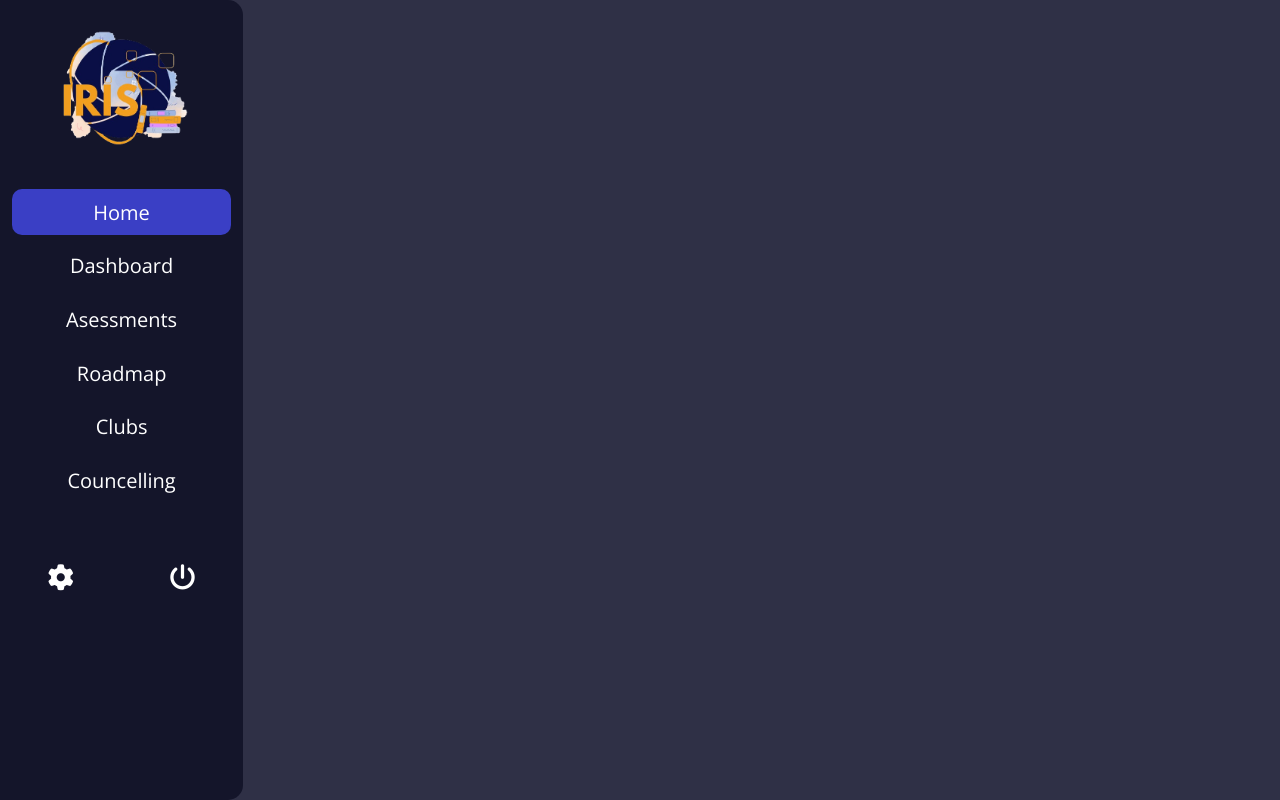
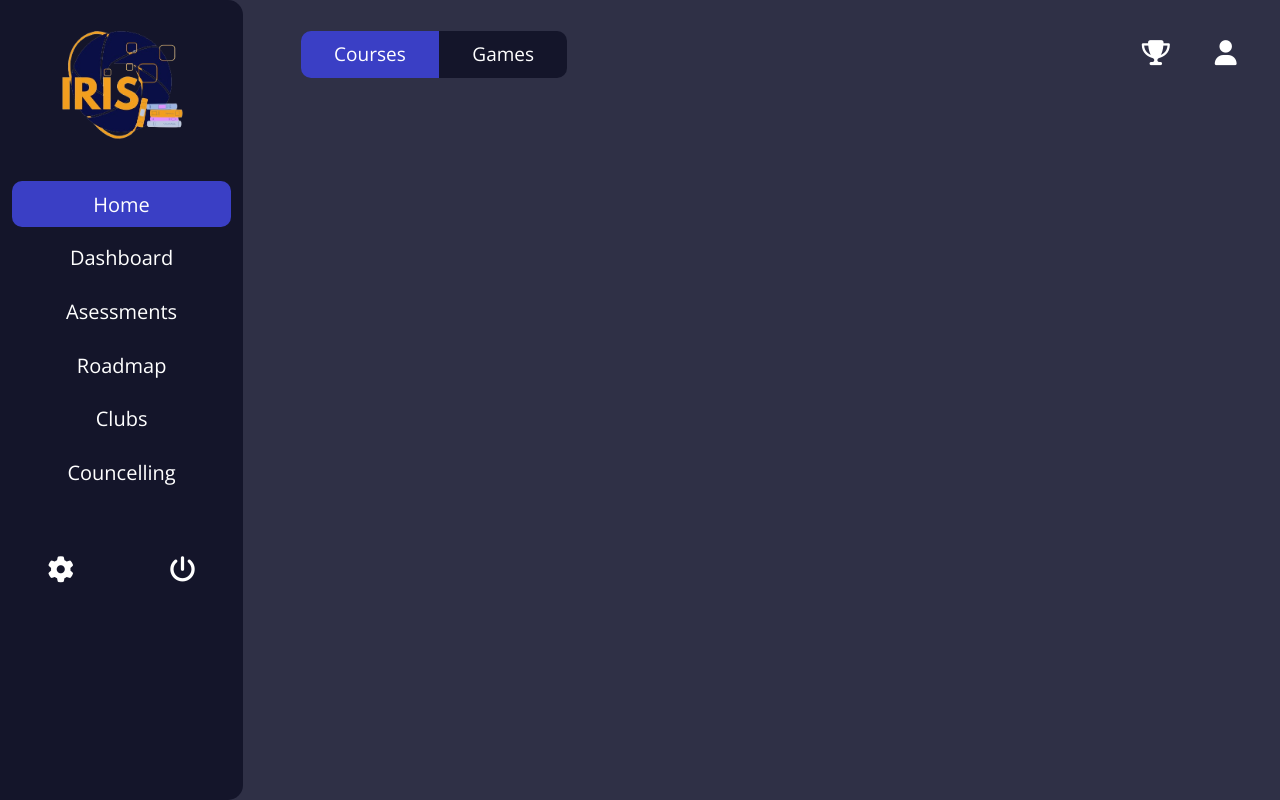
Before and after one commit to Sumeetbeginner/IRIS, a React (Vite) app in the folder client/: page / in a window 1280 px wide. Built offline with nearby package versions, Linux system fonts and the light colour scheme; no server answers.

Commit message:
Atharva_HomeTopBar_14

```diff
--- a/client/src/components/Main.jsx
+++ b/client/src/components/Main.jsx
@@ -1,11 +1,23 @@
 import React from 'react'
 
 const Main = () => {
-  return (
-    <div id='mainHome'>
+    return (
+        <div id='mainHome'>
+            <div id="topBar">
 
-    </div>
-  )
+                <div id="selBox">
+                    <div id='selCourse'>Courses</div>
+                    <div id='selGames'>Games</div>
+                </div>
+                <div id="selIcon">
+                <i class="fa-solid fa-trophy"></i>
+                <i class="fa-solid fa-user"></i>
+                </div>
+
+
+            </div>
+        </div>
+    )
 }
 
 export default Main
--- a/client/src/css/home.css
+++ b/client/src/css/home.css
@@ -85,3 +85,54 @@ p{
     margin-left: 19.5%;
 
 }
+
+#topBar{
+    width: 87%;
+    display: flex;
+    justify-content: space-between;
+}
+
+#selBox{
+    display: flex;
+}
+
+#selIcon{
+    display: flex;
+
+}
+
+#selCourse{
+
+    width: fit-content;
+    padding: 8% 25%;
+    font-size: 19px;
+    background-color: var(--material);
+    cursor: pointer;
+    border-radius: 10px 0px  0px 10px;
+}
+
+#selGames{
+    width: fit-content;
+    padding: 8% 25%;
+    font-size: 19px;
+    background-color: var(--dark);
+    cursor: pointer;
+    border-radius: 0px 10px  10px 0px;
+
+}
+
+#topBar{
+    margin-top: 3%;
+    margin-left: 5%;
+
+}
+
+#selIcon i{
+    font-size: 25px;
+  margin-top: 20%;
+  cursor: pointer;
+}
+
+.fa-user{
+    margin-left: 90%;
+}
```
Also changed, not shown: client/src/images/appLogo.png.
